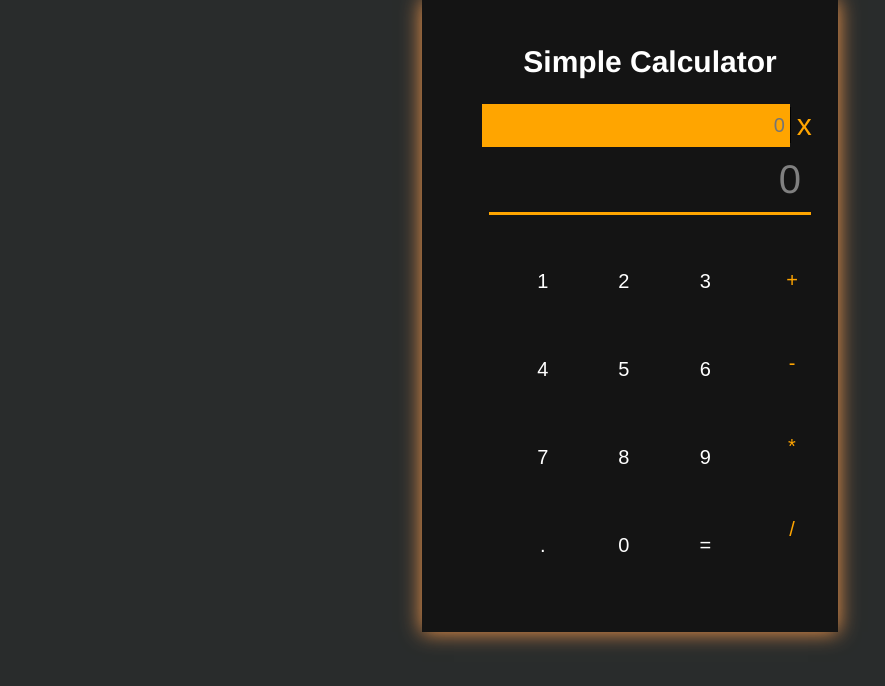
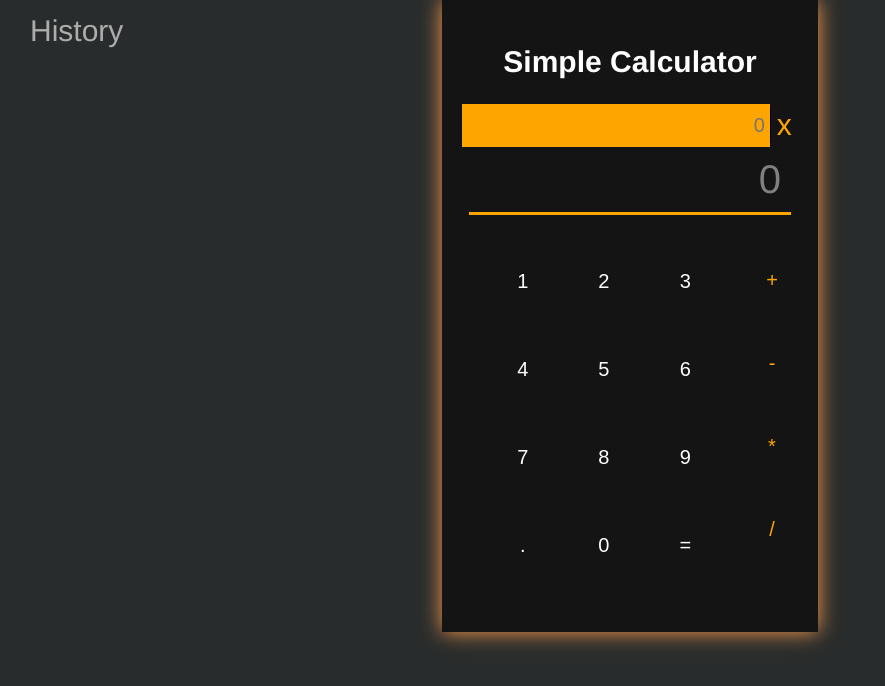
Before and after one commit to aayushdhakal/react-calculator, a React app: page / in a window 1280 px wide. Shown: the whole page, without its empty margins (10-895 px from the left). Built offline with nearby package versions, Linux system fonts and the light colour scheme.

Commit message:
added functionality for storing history temporarily

```diff
--- a/src/components/App.js
+++ b/src/components/App.js
@@ -1,6 +1,8 @@
 import React from "react";
 import Model from 'react-modal';
 import { Link, NavLink } from 'react-router-dom';
+
+import HistoryList from "./HistoryList";
 
 class App extends React.Component {
 
@@ -54,14 +56,19 @@ class App extends React.Component {
             history:tempArr.push(value)
          })
 
-         console.log(this.state.historyResult);
+         inputValue.value ='';
+         result.textContent = 0
       }
    }
 
    render() {
       return (
          <div className="app">
-            <ul className="calcHistory"></ul>
+            <ul className="calcHistory">
+            {this.state.historyResult.map((item,index)=>(
+               <HistoryList item={item} key={index}/>
+            ))}
+            </ul>
             <div className="calculator">
                <h2>Simple Calculator</h2>
                <div className="inputFieldNumber">
--- /dev/null
+++ b/src/components/HistoryList.js
@@ -0,0 +1,9 @@
+import React from "react";
+
+const  HistoryList = (props)=>(
+   <li>
+      {props.item}
+   </li>
+);
+
+export default HistoryList;
--- a/src/styles/component/app.scss
+++ b/src/styles/component/app.scss
@@ -6,6 +6,24 @@
    justify-content: center;
    margin: 0 auto;
    max-width: fit-content;
+
+   .calcHistory {
+      position: absolute;
+      top: 0;
+      left: 0;
+
+      &::before {
+         content: 'History';
+         font-size: 3rem;
+         color: rgb(172, 172, 172);
+      }
+
+      li{
+         list-style: '- ';
+         font-size: 2rem;
+         color: grey;
+      }
+   }
 
    .calculator {
       display: flex;
@@ -119,7 +137,8 @@
                text-align: center;
                margin-top: 2rem;
                transition: 0.2s ease-in all;
-               &:hover{
+
+               &:hover {
                   box-shadow: 0 0 2rem 1rem solid;
                   border-bottom: 3px solid orange;
                }
```
